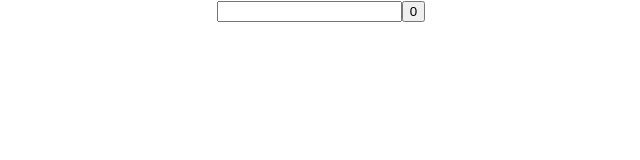
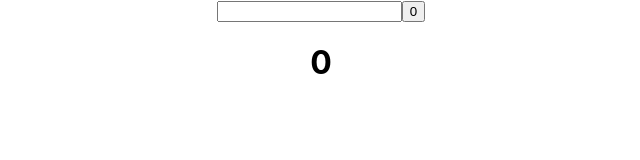
Before and after one commit to REstrella99/React-Recipes-App, a React (Create React App) app in the folder recipes/: page / in a window 1280 px wide. Shown: the top 160 px of the page, without its empty margins (319-959 px from the left). Built offline with nearby package versions, Linux system fonts and the light colour scheme.

Commit message:
Update App.js

```diff
--- a/recipes/src/App.js
+++ b/recipes/src/App.js
@@ -19,10 +19,10 @@ const App = () => {
       <form className="search-form">
         <input className="search-bar" type="text" />
         <button
-          onClick={() => setCounter(counter + 1)}
           className="search-button"
           type="submit">{counter}</button>
       </form>
+      <h1 onClick={() => setCounter(counter + 1)}>{counter}</h1>
     </div>
 
 
```
